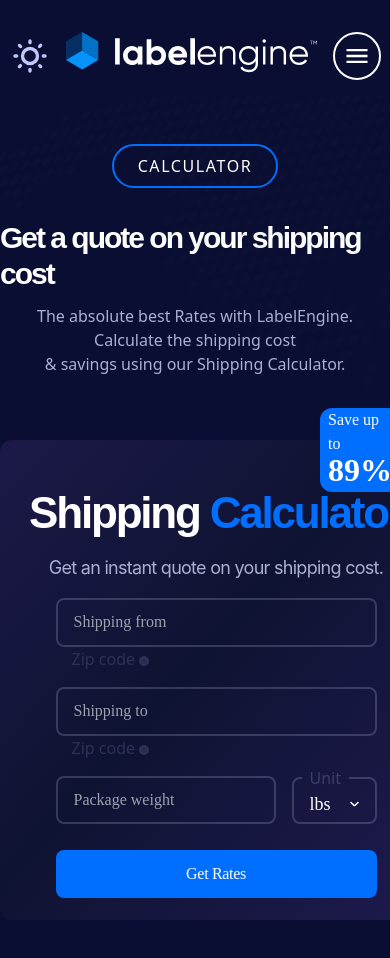
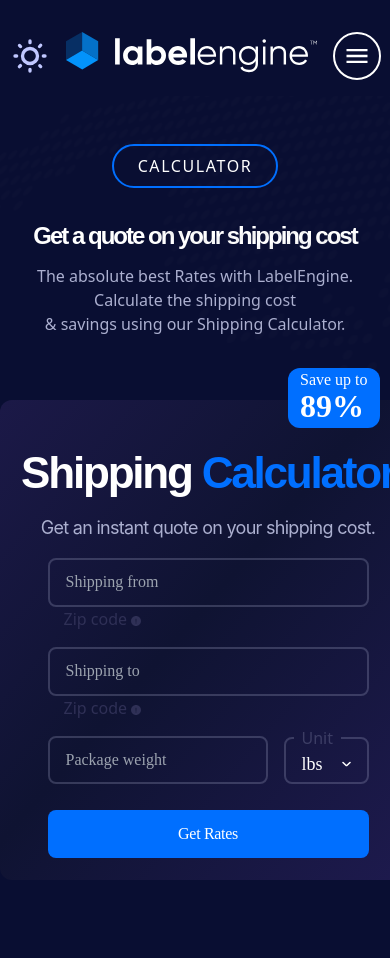
Before and after one commit to ElmikoTheNiceFella/LabelEngine-Recreation, a React (Vite) app: page /shipping-calculator in a window 390 px wide. Shown: the top 958 px of the page. Built offline with nearby package versions, Linux system fonts and the light colour scheme; a web font is replaced by a local one.

Commit message:
Shipping Calculator Mobile Layout Update

```diff
--- a/src/components/ShippingCalc.tsx
+++ b/src/components/ShippingCalc.tsx
@@ -81,7 +81,7 @@
         </div>
         <h1
           style={{ color: dark ? "white" : "black" }}
-          className="text-3xl sm:text-4xl font-bold tracking-[-2px] mt-8"
+          className="text-2xl sm:text-3xl sm:text-4xl font-bold tracking-[-2px] mt-8"
         >
           Get a quote on your shipping cost
         </h1>
@@ -92,8 +92,8 @@
           <br />& savings using our Shipping Calculator.
         </p>
       </div>
-      <div className="w-[27rem] sm:w-[30rem] md:w-[36rem] mt-8 h-[35rem] md:h-[30rem] m-auto">
-        <div className="text-white pb-2 z-10 ml-[20rem] md:ml-[27.5rem] absolute px-2 bg-[#006fff] w-fit rounded-xl">
+      <div className="w-[26rem] sm:w-[30rem] md:w-[36rem] mt-8 h-[35rem] md:h-[30rem] m-auto">
+        <div className="text-white pb-2 z-10 ml-[18rem] sm:ml-[20rem] md:ml-[27.5rem] absolute px-3 sm:px-2 bg-[#006fff] w-fit rounded-xl">
           <p className="font-['Satoshi']">Save up to</p>
           <h3 className="font-bold font-['Satoshi'] text-[2rem] leading-7">
             89%
```
